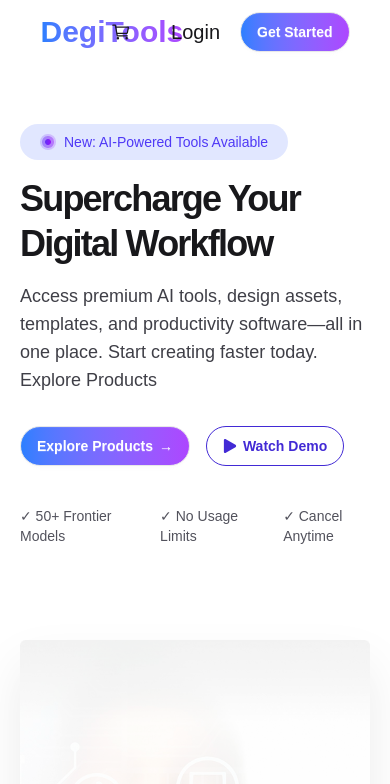
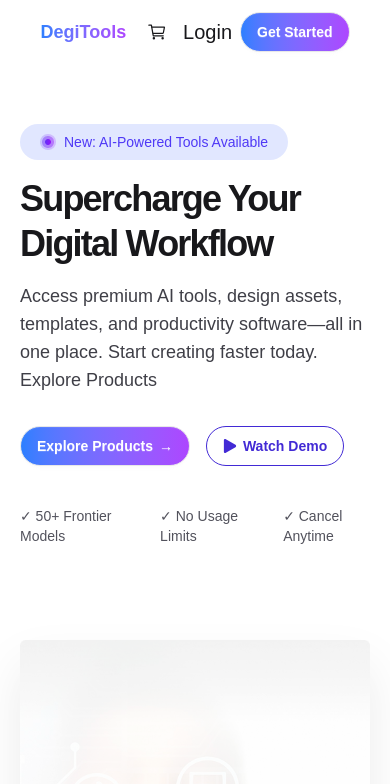
Before and after one commit to Tunan10/digital-dev-tool-sell, a React (Vite) app: page / in a window 390 px wide. Shown: the top 784 px of the page. Built offline with nearby package versions, Linux system fonts and the light colour scheme.

Commit message:
creating md file

```diff
--- a/src/Components/Navbar.jsx
+++ b/src/Components/Navbar.jsx
@@ -12,7 +12,7 @@
       <div className="navbar w-10/12 mx-auto  ">
       <div className="navbar-start">
         <div className="flex items-center gap-1 font-bold text-xl">
-          <h1 className="bg-linear-to-r from-blue-500 to-purple-500 bg-clip-text text-transparent text-3xl font-bold">DegiTools</h1>
+          <h1 className="bg-linear-to-r from-blue-500 to-purple-500 bg-clip-text text-transparent text-lg font-bold sm:text-3xl">DegiTools</h1>
         </div>
       </div>
       <div className="navbar-center hidden md:flex">
@@ -31,10 +31,10 @@
           </li>
         </ul>
       </div>
-      <div className="navbar-end gap-5">
-        <a className="flex justify-center items-center text-xl  gap-5"><IoCartOutline /><div>
+      <div className="navbar-end gap-2 sm:gap-5">
+        <a className="flex justify-center items-center text-xl  gap-2 sm:gap-5"><IoCartOutline /><div>
           {carts.length > 0 && (
-            <span className="absolute top-2 right-52  bg-red-500 text-white text-xs px-2 py-0.5 rounded-full">
+            <span className="absolute top-2 right-44 sm:right-53   bg-red-500 text-white text-xs px-2 py-0.5 rounded-full">
               {carts.length}
             </span>
           )}
```
Also changed, not shown: 1 other file (tests, documents, lock files or other folders).
